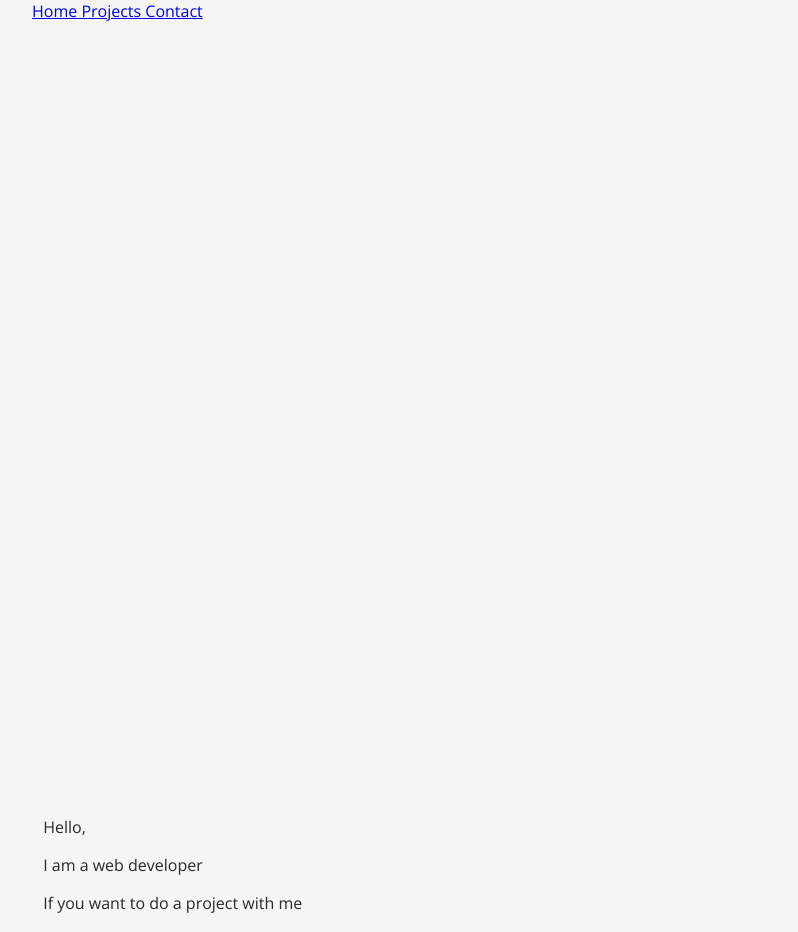
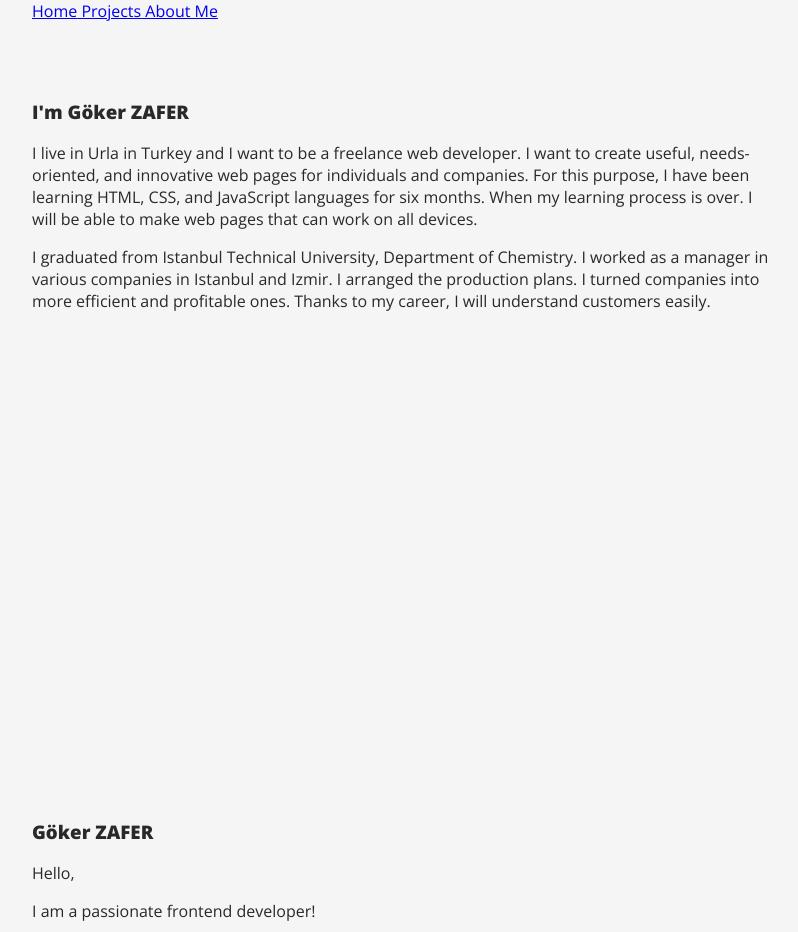
Before and after one commit to gokerlek/goker-blog, a React (Create React App) app: page /aboutMe in a window 1280 px wide. Shown: the top 932 px of the page, without its empty margins (238-1036 px from the left). Built offline with nearby package versions, Linux system fonts and the light colour scheme.

Commit message:
meeting fixes 2

```diff
--- a/src/App.js
+++ b/src/App.js
@@ -1,7 +1,7 @@
 import { Container } from './components/container';
 import { BrowserRouter as Router, Switch, Route } from 'react-router-dom';
 import { ProjectsPage } from './pages/projects';
-import { ContactPage } from './pages/contact';
+import { AboutMe } from './pages/aboutMe';
 import { HomePage } from './pages/home';
 import { Day2 } from './pages/day2';
 import { Day3 } from './pages/day3';
@@ -17,8 +17,8 @@ const App = () => {
               <Route path="/projects">
                 <ProjectsPage />
               </Route>
-              <Route path="/contact">
-                <ContactPage />
+              <Route path="/aboutMe">
+                <AboutMe />
               </Route>
               <Route path="/day2">
                 <Day2 />
@@ -42,7 +42,6 @@ const App = () => {
           box-sizing: border-box;
         }
         p {
-          padding-left: 0.7em;
           color: #292929;
         }
         #root {
--- a/src/components/footer.js
+++ b/src/components/footer.js
@@ -8,10 +8,11 @@ export const Footer = () => {
   return (
     <div className="footer">
       <Container>
+        <h3>Göker ZAFER</h3>
         <p>Hello,</p>
-        <p>I am a web developer</p>
-        <p>If you want to do a project with me</p>
-        <p>Let's keep in touch</p>
+        <p>I am a passionate frontend developer!</p>
+        <p>If you have an amazing project and want to work with me </p>
+        <p>please dm me in one of the social media platforms.</p>
         <IconWithLink
           link="https://www.linkedin.com/in/gokerzafer/"
           icon={FaLinkedinIn}
--- a/src/components/header.js
+++ b/src/components/header.js
@@ -6,7 +6,7 @@ export const Header = () => {
       <Container>
         <Link to="/"> Home</Link>
         <Link to="/projects"> Projects</Link>
-        <Link to="/contact"> Contact</Link>
+        <Link to="/aboutMe"> About Me</Link>
       </Container>
     </div>
   );
--- a/src/components/project-content.js
+++ b/src/components/project-content.js
@@ -13,7 +13,7 @@ export const ProjectContent = ({ title, usedTechnology, summery, projectlink })
                 align-items: center;
                 justify-content: space-evenly;
                 margin: 1.5em auto;
-                padding: 1.5em 0;
+                padding: 1.5em 0.7em;
                 width: 50%;
                 border-radius: 1em;
                 background-color: #f5f5f5;
--- a/src/components/projects-datas.js
+++ b/src/components/projects-datas.js
@@ -7,18 +7,4 @@ export const projectsDatas = [
       'My first project where I shared the steps I took while becoming a developer.',
     projectlink: '/',
   },
-  {
-    id: 2,
-    title: 'Göker Blog',
-    usedTechnology: 'React, Css, HTML',
-    summery: 'summurryfvfv summurryfvfv summurryfvfv summurryfvfv summurryfvfv',
-    projectlink: '/day2',
-  },
-  {
-    id: 3,
-    title: 'Göker Blog',
-    usedTechnology: 'React, Css, HTML',
-    summery: 'summurryfvfv summurryfvfv summurryfvfv summurryfvfv summurryfvfv',
-    projectlink: '/day3',
-  },
 ];
--- /dev/null
+++ b/src/pages/aboutMe.js
@@ -0,0 +1,20 @@
+export const AboutMe = () => {
+  return (
+    <div>
+      <h3>I'm Göker ZAFER </h3>
+      <p>
+        I live in Urla in Turkey and I want to be a freelance web developer. I want
+        to create useful, needs-oriented, and innovative web pages for individuals
+        and companies. For this purpose, I have been learning HTML, CSS, and
+        JavaScript languages for six months. When my learning process is over. I will
+        be able to make web pages that can work on all devices.
+      </p>
+      <p>
+        I graduated from Istanbul Technical University, Department of Chemistry. I
+        worked as a manager in various companies in Istanbul and Izmir. I arranged
+        the production plans. I turned companies into more efficient and profitable
+        ones. Thanks to my career, I will understand customers easily.
+      </p>
+    </div>
+  );
+};
--- a/src/pages/contact.js
+++ /dev/null
@@ -1,24 +0,0 @@
-import { IconWithLink } from '../components/icon-with-link';
-import { FaLinkedinIn } from 'react-icons/fa';
-import { FaGithub } from 'react-icons/fa';
-import { FaTwitter } from 'react-icons/fa';
-import { FaInstagram } from 'react-icons/fa';
-export const ContactPage = () => {
-  return (
-    <div>
-      <h3>Contact me </h3>
-      <p>Hello,</p>
-      <p>I am a web developer</p>
-      <p>If you want to do a project with me</p>
-      <p>Let's keep in touch</p>
-
-      <IconWithLink
-        link="https://www.linkedin.com/in/gokerzafer/"
-        icon={FaLinkedinIn}
-      />
-      <IconWithLink link="https://www.instagram.com/gokerlek" icon={FaInstagram} />
-      <IconWithLink link="https://github.com/gokerlek" icon={FaGithub} />
-      <IconWithLink link="https://twitter.com/gokerzfr" icon={FaTwitter} />
-    </div>
-  );
-};
```
